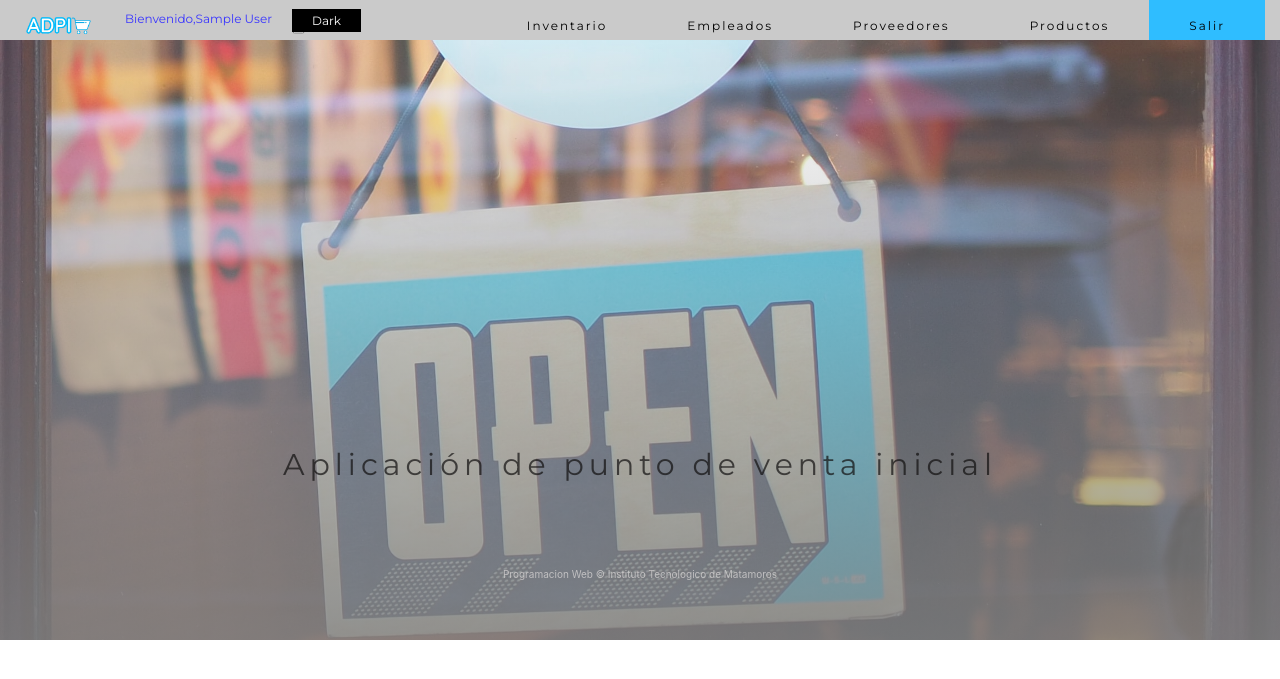
After one commit to carolinasauceda/Punto-de-venta-6, a PHP site: page /backend/index2.php in a window 1280 px wide. The commit adds this page. Shown: the top 679 px of the page. Run offline with PHP 8.4, Linux system fonts and the light colour scheme; the visitor is signed in with stand-in values (Sample User, id 1).

Commit message:
Ajustes de archivos
Por ciertos conflictos del merge y veriones locales hago ciertos ajustes al sistema de directorios

```diff
--- /dev/null
+++ b/backend/css/index-style.css
@@ -0,0 +1,91 @@
+
+.logo{
+    font-family: 'Montserrat';
+    font-weight: 400;
+    color: rgb(57, 53, 255);
+    margin-left: 5%;
+    font-size: 12px;
+}
+body{
+    background-color: rgb(41, 40, 40);
+
+}
+.menu{
+    background: #cacaca;
+    width: 100%;
+    height: 2.5rem;
+
+}
+.menu li{
+
+    padding: 12px 40px;
+    list-style: none;
+
+}
+.menu a{
+    text-decoration: none;
+    text-align: center;
+    font-family: 'Montserrat';
+    font-size: 12px;
+    letter-spacing: 1px;
+    color: #000000;
+    transition: color .5s;
+    font-weight: lighter;
+    letter-spacing: 2px;
+
+}
+.menu a:hover{
+    color: #24c567;
+    text-decoration: none;
+    border-bottom: 0.5px solid #249c56;
+
+
+}
+input[type="checkbox"]{
+    cursor: pointer;
+}
+input[type="checkbox"]:before{
+
+    content: 'Dark';
+    color: #fff;
+    background-color: #000;
+    padding: 4px 20px;
+}
+input[type="checkbox"]:checked:before{
+    content: 'Light';
+    color: #fff;
+    background-color: #000;
+    padding: 4px 20px;
+}
+.filtro-negro{
+    background-image:linear-gradient(to bottom, rgba(255, 255, 255, 0.199), rgba(133, 133, 133, 0.849)),url('../img/fondo.jpg');
+    width: 100%;
+    height: 600px;
+    background-size: cover;
+    padding-top: 22%;
+
+}
+.filtro-negro h1{
+    color: rgb(17, 15, 15);
+    font-family: 'Montserrat';
+    letter-spacing: 5px;
+    font-size: 90px;
+}
+.filtro-negro p{
+    color: rgba(17, 15, 15, 0.705);
+    font-family: 'Montserrat';
+    letter-spacing: 5px;
+    font-size: 30px;
+
+}
+.filtro-negro footer{
+    padding-top: 5%;
+    font-size: 10px;
+    color: rgba(214, 211, 211, 0.781);
+}
+.boton-especial{
+    background-color: rgb(47, 189, 255);
+    padding: 0;
+    margin: 0;
+    height: 2.5rem;
+}
--- /dev/null
+++ b/backend/index2.php
@@ -0,0 +1,54 @@
+<!DOCTYPE html>
+<html lang="en">
+<?php  require "../common/Controllers/sessionController.php" ?>
+<head>
+    <meta charset="UTF-8">
+    <link rel="stylesheet" href="css/index-style.css">
+    <meta name="viewport" content="width=device-width, initial-scale=1.0">
+    <link href="https://fonts.googleapis.com/css?family=Montserrat&display=swap" rel="stylesheet">
+    <link rel="stylesheet" href="https://stackpath.bootstrapcdn.com/bootstrap/4.4.1/css/bootstrap.min.css" integrity="sha384-Vkoo8x4CGsO3+Hhxv8T/Q5PaXtkKtu6ug5TOeNV6gBiFeWPGFN9MuhOf23Q9Ifjh" crossorigin="anonymous">
+    <title>T e s t</title>
+</head>
+<body>
+    <nav>
+        <div class="menu d-flex justify-content-between align-items-baseline">
+            <div class="col-md-3 d-flex justify-content-between">
+                <!--<h6 class="logo">L O G O</h6>-->
+                <a href="/frontend/index2.html"><img src="img/logo.png" alt="logo-punto-de-venta" width="90px"></a>
+                <h6 class="logo"> Bienvenido,<?php  echo $_SESSION["Nombre"]?></h6>
+                <input type="checkbox" name="modo" id="modo" class="logo">
+            </div>
+            <div class="col-md-9">
+                <ul class="d-flex justify-content-end">
+                    <li><a href="#">Inventario</a></li>
+                    <li><a href="#">Empleados</a></li>
+                    <li><a href="#">Proveedores</a></li>
+                    <li><a href="#">Productos</a></li>
+                    <li class="boton-especial"><a href="login.php">Salir</a></li>
+                </ul>
+            </div>
+        </div>
+    </nav>
+    <div class="filtro-negro">
+        <br><br><br><br><br>
+        <p class="text-center">Aplicación de punto de venta inicial</p>
+        <footer class="text-center">
+            Programacion Web &copy; Instituto Tecnologico de Matamoros
+        </footer>
+    </div>
+    <script src="https://code.jquery.com/jquery-3.4.1.min.js" integrity="sha256-CSXorXvZcTkaix6Yvo6HppcZGetbYMGWSFlBw8HfCJo=" crossorigin="anonymous"></script>
+    <script>
+        $(document).ready(function(){
+            $("#modo").click(function(){
+                if($("#modo").is(":checked")){
+                $("body").css("filter","invert(1)");
+                $(".filtro-negro").css("filter","inherit")
+            }
+            else if($("#modo").is(":not(:checked)")){
+                $("body").css("filter","none");
+            }
+            });
+        });
+    </script>
+</body>
+</html>
--- a/backend/js/login.js
+++ b/backend/js/login.js
@@ -1,8 +1,8 @@
 $(document).ready(function(){
     $('.login-form').submit(function (e){
         const postData={
-          usernamefield: $('#usuario-field').val(),
-          passwordfield:$('#password-field').val(),
+            usernamefield: $('#usuario-field').val(),
+            passwordfield:$('#password-field').val(),
         };
         $.post("Controllers/loginController.php",postData,function(response){
             //console.log("Server response: "+response.toString());
```
Also changed, not shown: DB/NuevaVersion.sql (renamed from DB/puntoventa.sql, +144 -72 lines), index.php (+2 -11 lines), backend/css/style-login.css (renamed from frontend/css/style-login.css), backend/img/fondo.jpg (added), backend/img/logo.png (added).
